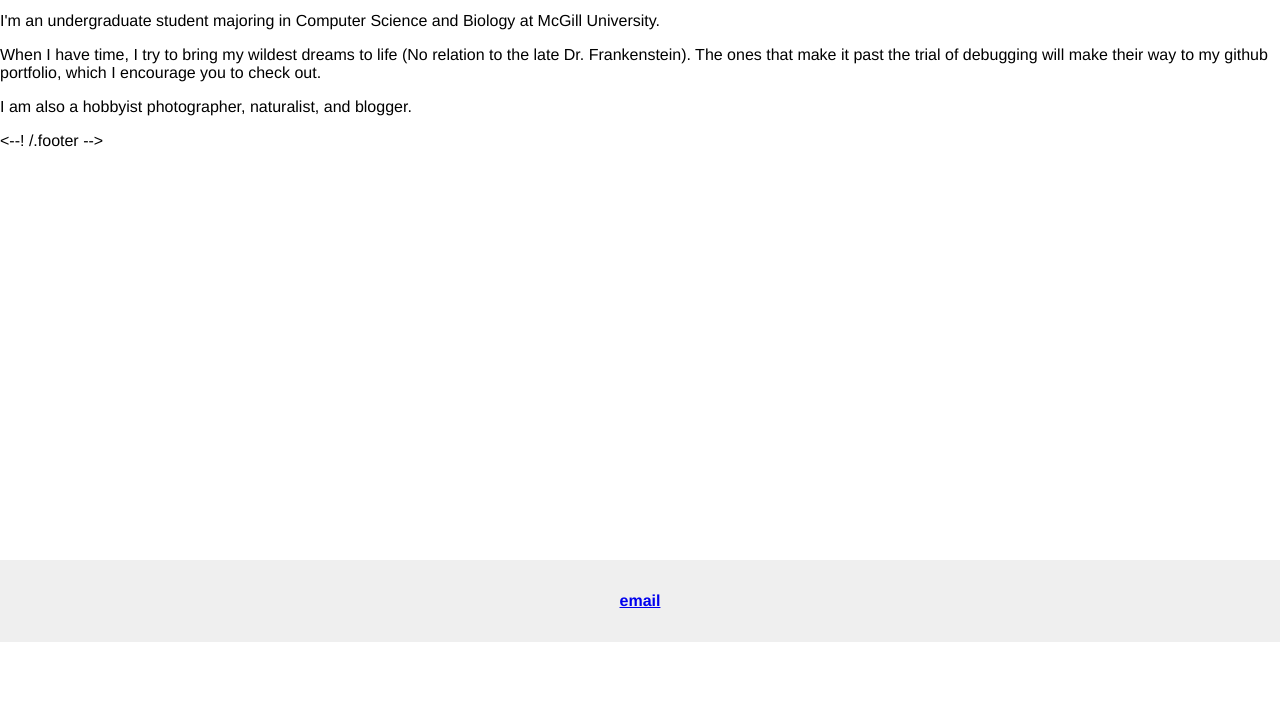
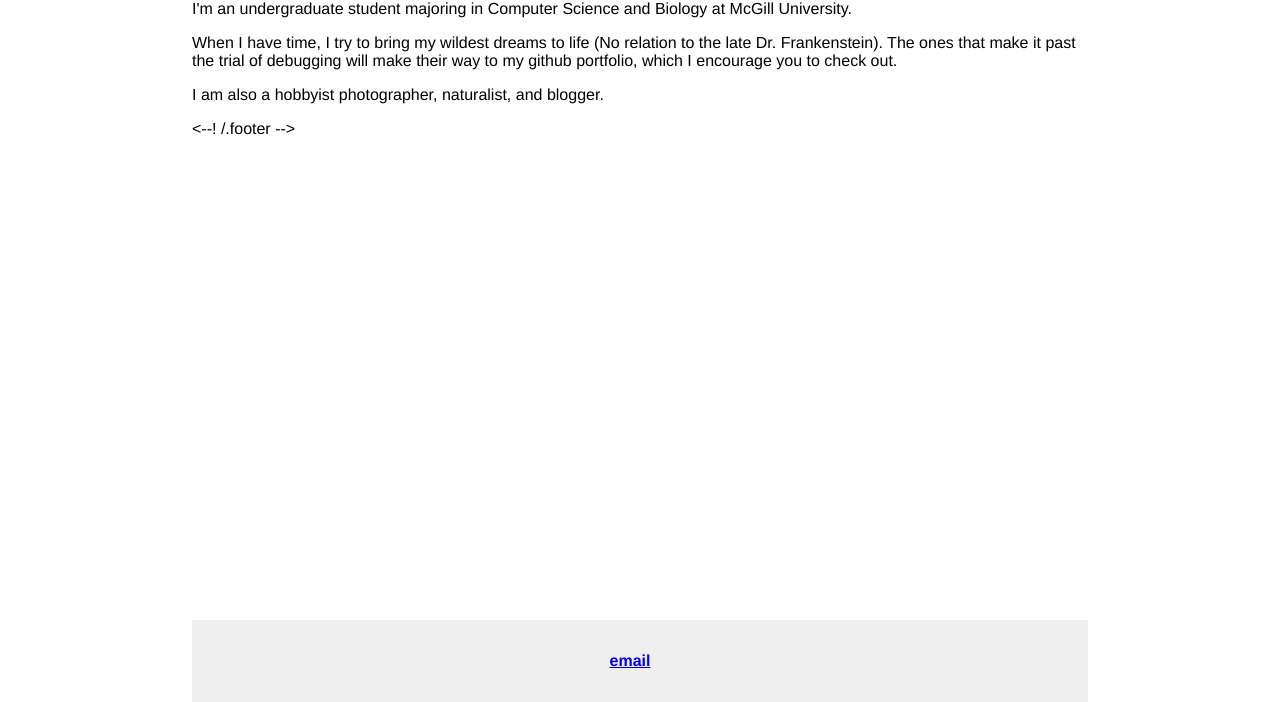
Before and after one commit to softbear/softbear.github.io, a plain HTML site: page trial.html in a window 1280 px wide. Shown: the part 158-860 px from the top of the page. Before the commit the page ends 800 px from the top, so only its background shows below. Drawn offline with Linux system fonts and the light colour scheme.

Commit message:
Update trial.css

```diff
--- a/css/trial.css
+++ b/css/trial.css
@@ -12,12 +12,23 @@ html {
 
 body {
   position: relative;
-  margin: 0;
+  margin: 60px auto;
   padding-bottom: 6rem;
   min-height: 100%;
+  width: 70%;
   font-family: "Helvetica Neue", Arial, sans-serif;
 }
 
+nav ul, ul {
+    font-family:'Helvetica', 'Arial', 'Sans-Serif';
+    padding: 0px;
+    list-style: none;
+    font-weight: bold;
+}
+nav ul li, ul li {
+    display: inline;
+    margin-right: 20px;
+}
 .demo {
   margin: 0 auto;
   padding-top: 64px;
```
